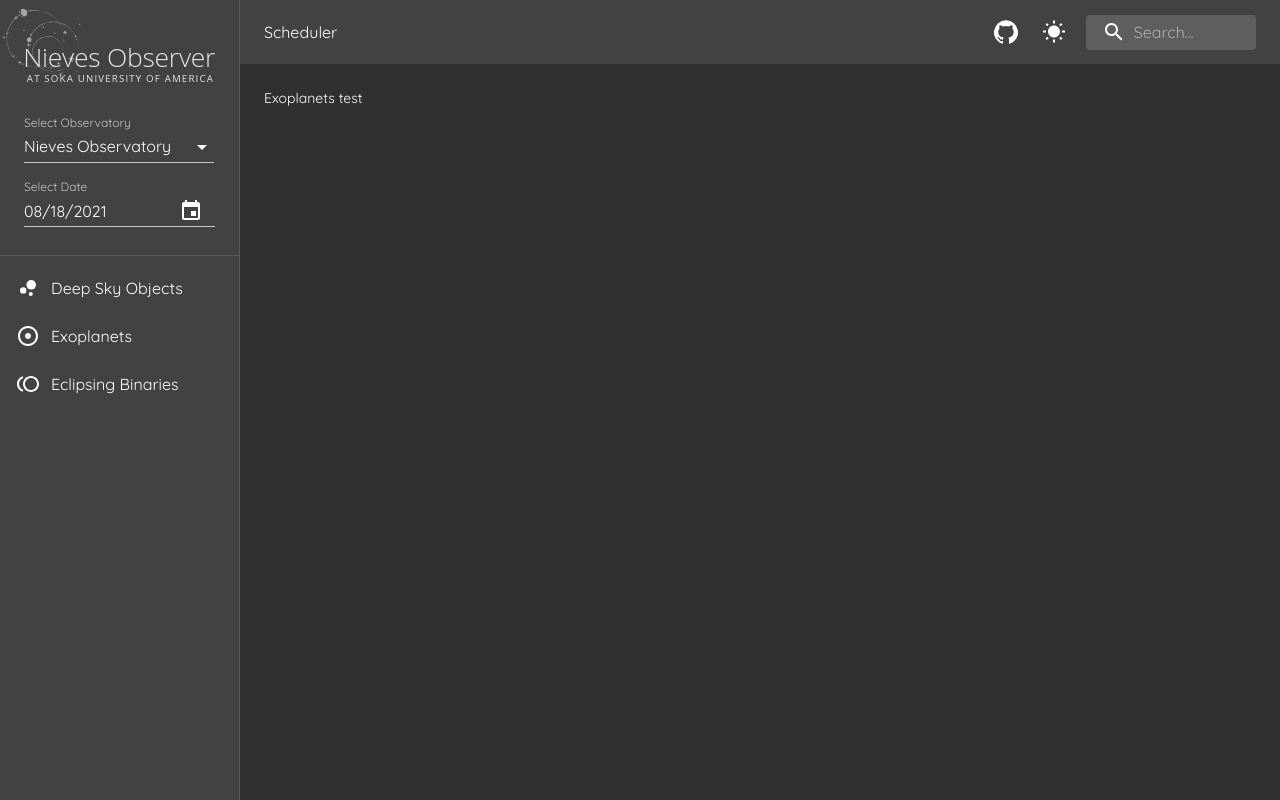
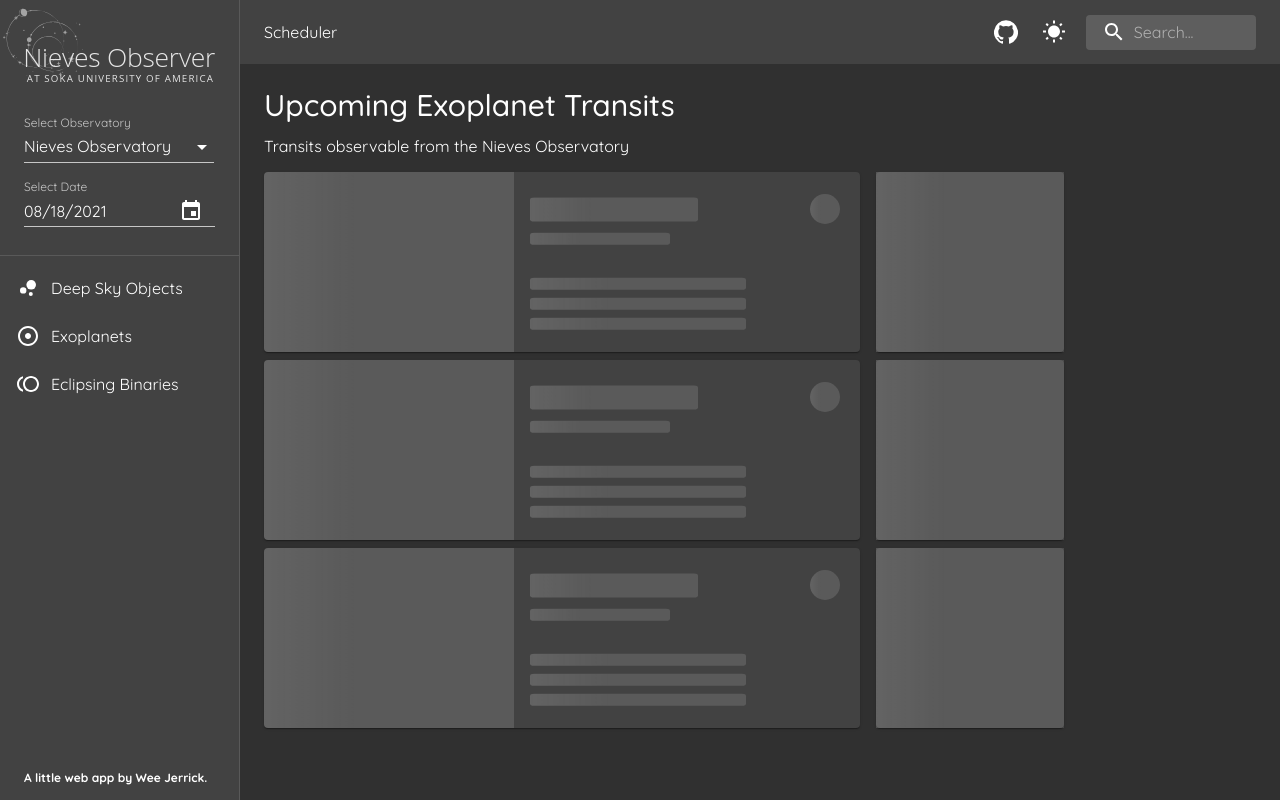
Before and after one commit to littleplato/nieves-observer, a React (Create React App) app in the folder client/: page /exoplanets in a window 1280 px wide. Built offline with nearby package versions, Linux system fonts and the light colour scheme.

Commit message:
feat: 🎸 Create template for exoplanet browse

```diff
--- /dev/null
+++ b/client/src/components/ExoplanetList.js
@@ -0,0 +1,16 @@
+import React from "react";
+import ExoplanetRow from "./ExoplanetRow";
+import LoadingRows from "./LoadingRows";
+
+export default function ExoplanetList() {
+  return 1 + 1 === 2 ? (
+    <div>
+      <p />
+      <LoadingRows />
+      <LoadingRows />
+      <LoadingRows />
+    </div>
+  ) : (
+    <ExoplanetRow />
+  );
+}
--- /dev/null
+++ b/client/src/components/ExoplanetRow.js
@@ -0,0 +1,8 @@
+import React from "react";
+import { makeStyles } from "@material-ui/core/styles";
+import Card from "@material-ui/core/Card";
+import Grid from "@material-ui/core/Grid";
+
+export default function ExoplanetRow() {
+  return <div>Row here</div>;
+}
--- a/client/src/components/SideNav.js
+++ b/client/src/components/SideNav.js
@@ -65,6 +65,12 @@ const useStyles = makeStyles((theme) => ({
   },
   nav: {
     flexGrow: 1,
+  },
+  footer: {
+    position: "fixed",
+    bottom: 0,
+    textAlign: "center",
+    paddingBottom: 12,
   },
 }));
 
@@ -176,6 +182,13 @@ export default function SideNav(props) {
           ))}
         </List>
         {/* <div>About | Contact</div> */}
+        <div className={classes.footer}>
+          <Container>
+            <Typography variant="caption" style={{ fontWeight: 800 }}>
+              A little web app by Wee Jerrick.
+            </Typography>
+          </Container>
+        </div>
       </Drawer>
       <main className={classes.content}>
         <div className={classes.toolbar} />
--- a/client/src/pages/Exoplanets.js
+++ b/client/src/pages/Exoplanets.js
@@ -1,5 +1,23 @@
 import React from "react";
+import { useAtom } from "jotai";
+import { observatoryPositionAtom } from "../App";
+import Typography from "@material-ui/core/Typography";
+import ExoplanetList from "../components/ExoplanetList";
 
 export default function Exoplanets() {
-  return <div>Exoplanets test</div>;
+  const [observatoryPosition] = useAtom(observatoryPositionAtom);
+  const observatory =
+    observatoryPosition.longitude === "33.5573234"
+      ? "the Nieves Observatory"
+      : "LCRO";
+
+  return (
+    <div>
+      <Typography variant="h1" gutterBottom>
+        Upcoming Exoplanet Transits
+      </Typography>
+      <Typography>Transits observable from {observatory}</Typography>
+      <ExoplanetList />
+    </div>
+  );
 }
--- a/client/src/pages/Scheduler.js
+++ b/client/src/pages/Scheduler.js
@@ -39,7 +39,12 @@ export default function Scheduler(props) {
       <Button variant="outlined">Browse for deep sky objects</Button>
     </div>
   ) : showData.state === "loading" ? (
-    <CircularProgress color="primary" />
+    <div>
+      <Typography variant="h6" gutterBottom>
+        Loading your saved objects...
+      </Typography>
+      <CircularProgress color="primary" />
+    </div>
   ) : (
     <SchedulerTable
       showData={showData}
--- a/client/src/pages/SearchResults.js
+++ b/client/src/pages/SearchResults.js
@@ -4,7 +4,7 @@ import Grid from "@material-ui/core/Grid";
 import SearchShow from "../components/SearchShow";
 import CircularProgress from "@material-ui/core/CircularProgress";
 import Typography from "@material-ui/core/Typography";
-import error from "../assets/error.png";
+import error from "../assets/err.png";
 
 const useStyles = makeStyles((theme) => ({
   root: {
```
Also changed, not shown: client/src/assets/err.png (added), client/src/assets/error.png (deleted).
